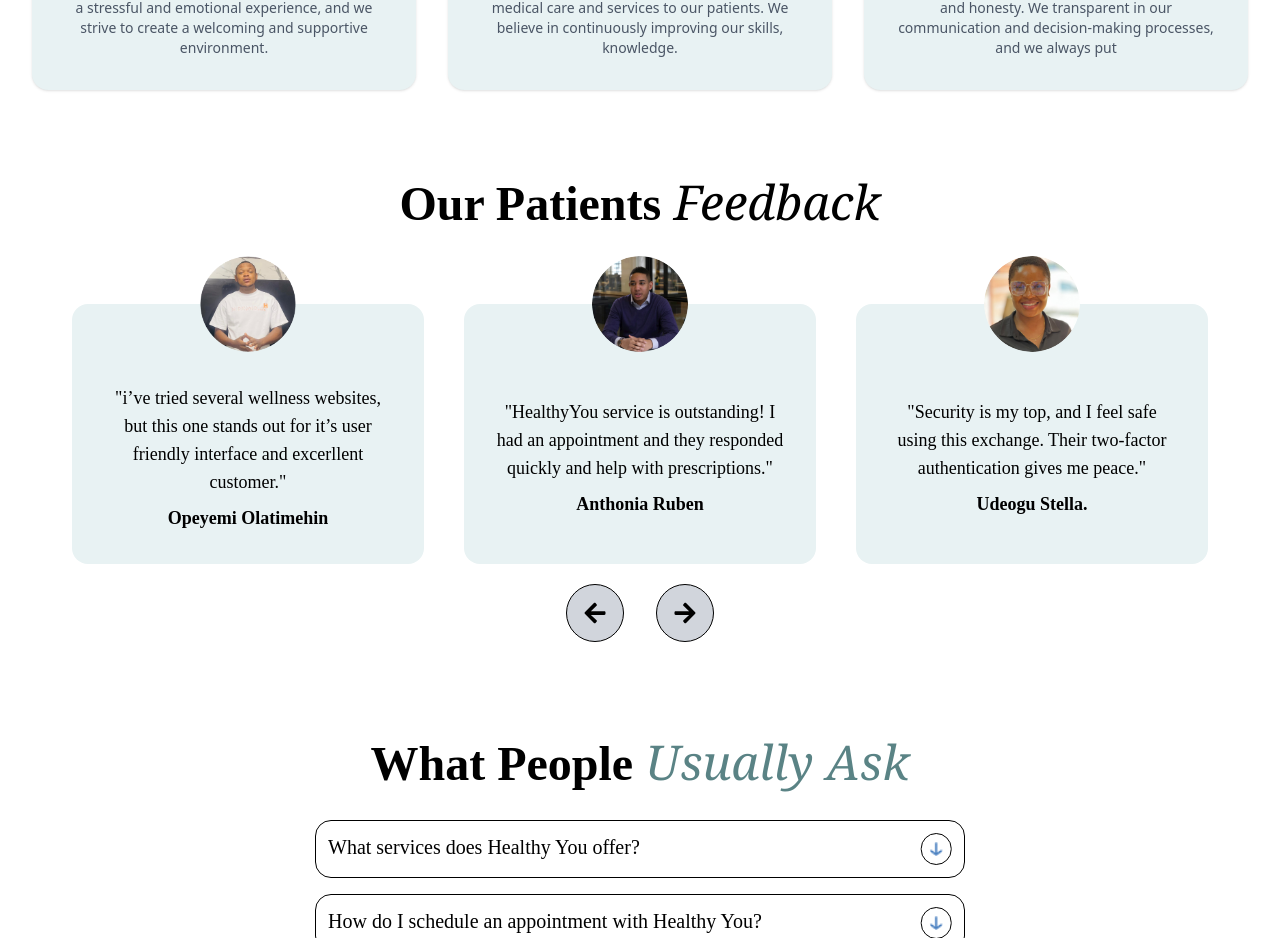
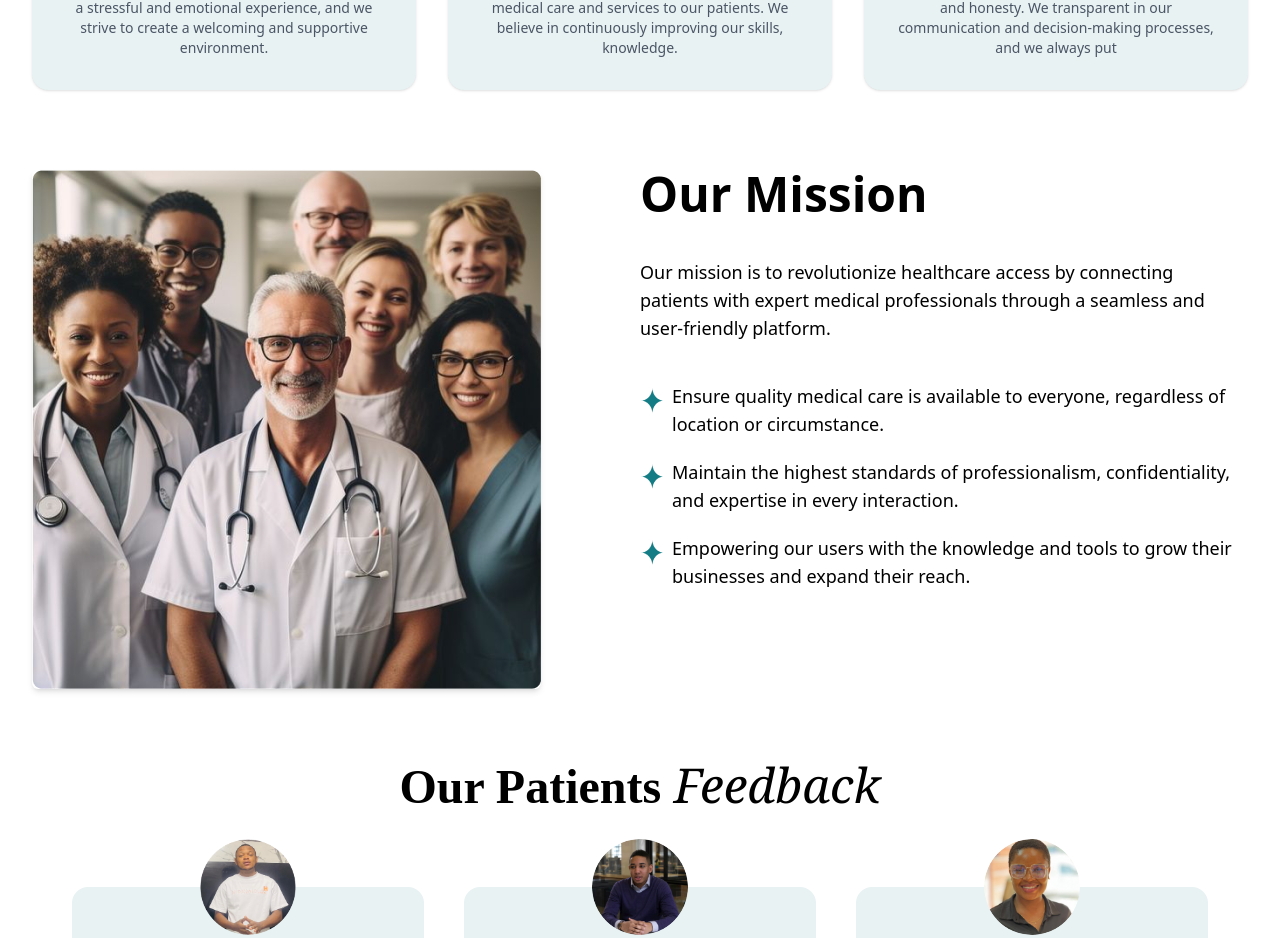
Before and after one commit to medacoal/Healthy-you, a React (Vite) app: page /about in a window 1280 px wide. Shown: the part 1516-2454 px from the top of the page. Built offline with nearby package versions, Linux system fonts and the light colour scheme.

Commit message:
new change

```diff
--- /dev/null
+++ b/src/components/AboutComponents/OurMission.jsx
@@ -0,0 +1,73 @@
+import React from 'react'
+import Mission from '../../assets/images/mission.png'
+import staricon from '../../assets/icons/Vector (21).png'
+const OurMission = () => {
+  return (
+    <section className="w-full container mx-auto px-4 sm:px-6 lg:px-8  py-8 ">
+  <div className="flex flex-col md:flex-row items-center md:items-start">
+    {/* Image Section */}
+    <div className="md:w-1/2 flex justify-center md:justify-start">
+      <img
+        src={Mission}
+        alt="image"
+        className="max-w-full h-auto rounded-md shadow-md"
+      />
+    </div>
+
+    {/* Text Section */}
+    <div className="md:w-1/2 text-left space-y-4 mt-10 md:mt-0">
+      <h1 className="text-5xl font-bold">
+     Our Mission
+      </h1>
+
+      <p className="text-lg font py-6 mr-6">
+      Our mission is to revolutionize healthcare access by connecting patients with expert medical professionals through a seamless and user-friendly platform.
+      </p>
+
+      <div className='space-y-5'>
+      <div className="flex items-center space-x-2">
+  <img
+    src={staricon}
+    alt="staricon"
+    className="mb-5"
+  />
+  <p className="text-lg font-medium">
+    Ensure quality medical care is available to everyone, regardless of location or circumstance.
+  </p>
+</div>
+      <div className="flex items-center space-x-2 ">
+  <img
+    src={staricon}
+    alt="staricon"
+    className="mb-5"
+  />
+  <p className="text-lg font-medium">
+  Maintain the highest standards of professionalism, confidentiality, and expertise in every interaction.
+  </p>
+</div>
+      <div className="flex items-center space-x-2">
+  <img
+    src={staricon}
+    alt="staricon"
+    className="mb-5"
+  />
+  <p className="text-lg font-medium">
+  Empowering our users with the knowledge and tools to grow their businesses and expand their reach.
+  </p>
+</div>
+
+    </div>
+    </div>
+
+    <div>
+
+
+    </div>
+
+  </div>
+</section>
+
+  )
+}
+
+export default OurMission
--- a/src/components/HomeComponents/Meet.jsx
+++ b/src/components/HomeComponents/Meet.jsx
@@ -125,7 +125,7 @@ const Meet = () => {
     {/* Image */}
     <div className="w-full h-auto">
       <img
-        src="/src/assets/rated1.png"
+        src={rated1}
         alt="rated1"
         className="w-full h-full object-cover"
       />
--- a/src/pages/About.jsx
+++ b/src/pages/About.jsx
@@ -2,6 +2,7 @@ import HeroAbout from '../components/AboutComponents/HeroAbout';
 import WhyChoose from '../components/AboutComponents/WhyChoose';
 import Trusted from '../components/HomeComponents/Trusted';
 import OurValues from '../components/AboutComponents/OurValues';
+import OurMission from '../components/AboutComponents/OurMission';
 import Wellness from '../components/Home/Wellness';
 import People from '../components/Home/People';
 import Testimonials from '../components/Home/Feedback';
@@ -12,7 +13,7 @@ const About = () => {
      <WhyChoose/>
      <Trusted/>
      <OurValues/>
-
+    <OurMission/>
      <Testimonials/>
      <People/>
      <Wellness/>
```
Also changed, not shown: src/assets/icons/Vector (21).png (added), src/assets/images/mission.png (added).
